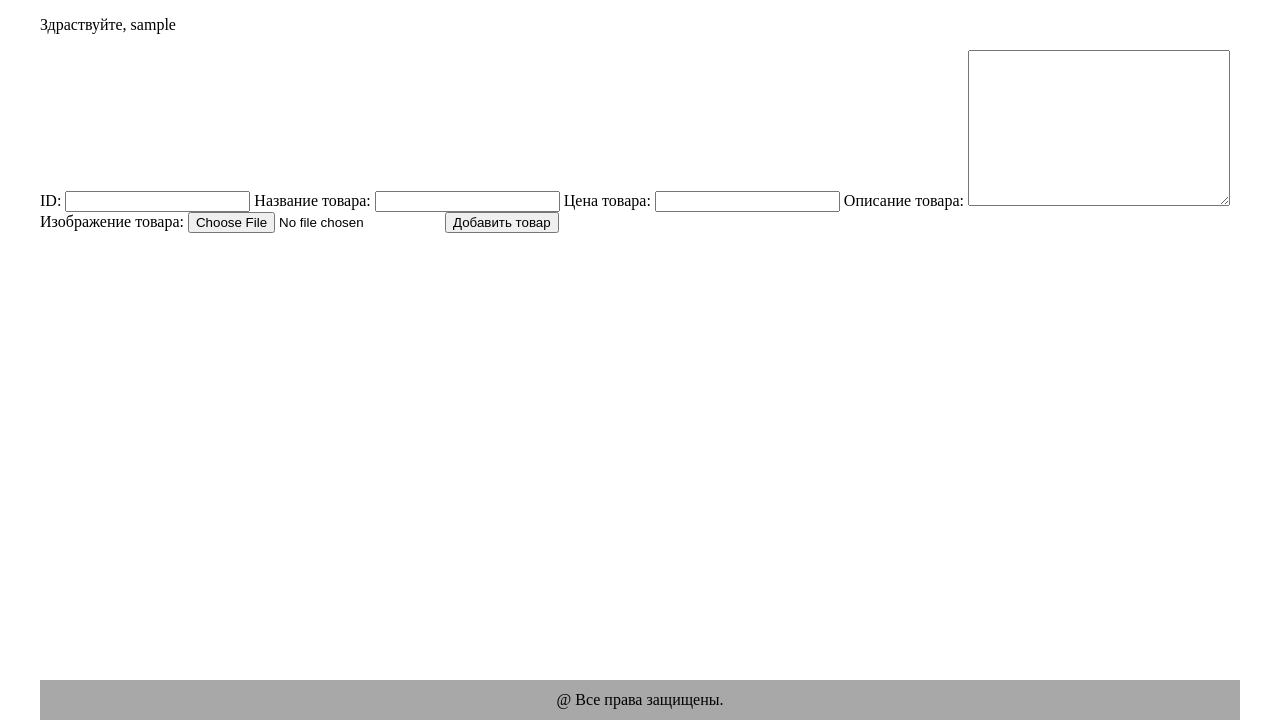
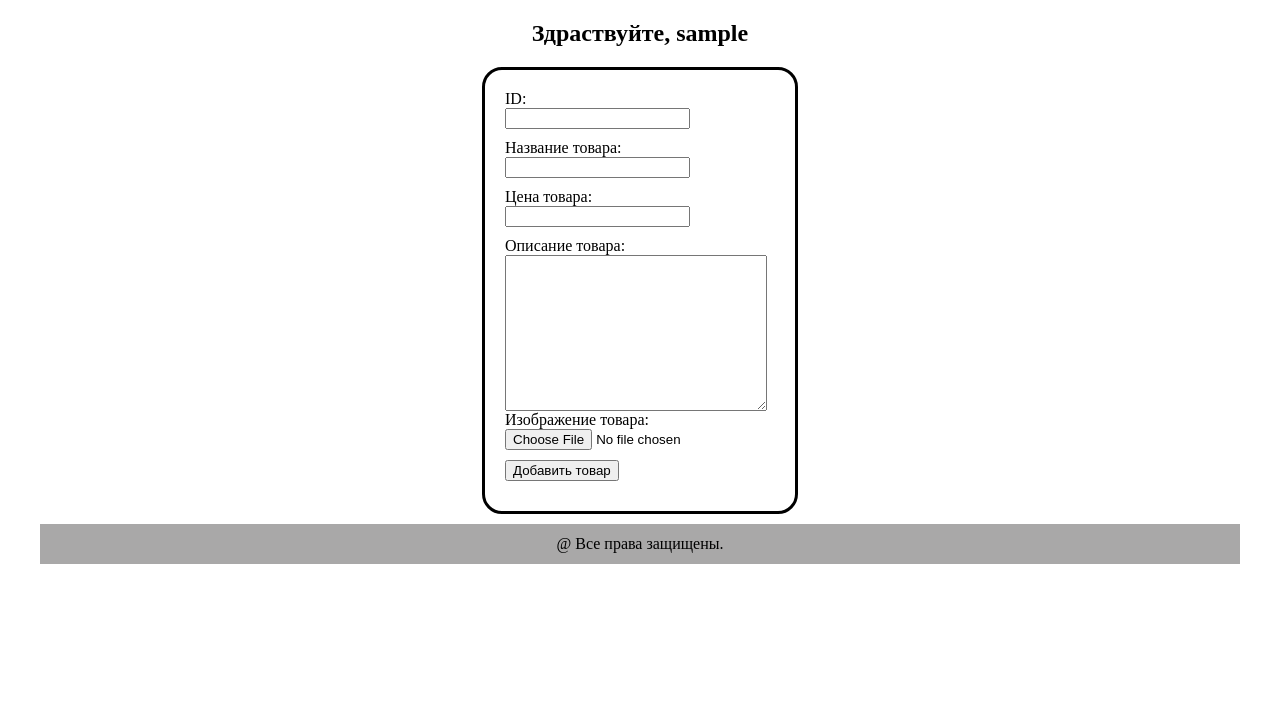
Before and after one commit to Ruslan-BRV/projectFlask, a Flask app: page /admin in a window 1280 px wide. Shown: the part 97-817 px from the top of the page. After the commit the page ends 661 px from the top, so only its background shows below. Run offline with Flask 3, Linux system fonts and the light colour scheme; the visitor is signed in with stand-in values (Sample User, id 1); data that the repository does not hold is empty.

Commit message:
Добавил стили в админ панель и страницу товаров

```diff
--- /dev/null
+++ b/static/css/admin.css
@@ -0,0 +1,26 @@
+input {
+    display: block;
+}
+textarea {
+    display: block;
+}
+input {
+    margin-bottom: 10px;
+}
+form {
+    border: solid;
+    width: 270px;
+    padding: 20px;
+    border-radius: 20px;
+    margin: 0 auto;
+}
+.product {
+    border: solid;
+    width: 500px;
+    padding: 5px;
+    border-radius: 20px;
+    margin: 0 auto 10px;
+}
+h2 {
+    text-align: center;
+}
--- a/static/css/style.css
+++ b/static/css/style.css
@@ -28,13 +28,11 @@ header {
     background-color: burlywood;
 }
 
-main {
-    height: 83vh;
-}
 footer {
     display: flex;
     background-color: rgb(169, 168, 168);
     height: 40px;
     justify-content: center;
     align-items: center;
+    margin-top: 10px;
 }
--- a/templates/admin.html
+++ b/templates/admin.html
@@ -1,12 +1,14 @@
 {% extends "base.html" %}
-
+{% block styles %}
+    <link rel="stylesheet" href="static/css/admin.css">
+{% endblock styles %}
 {% block title %}Golden Vision. Административная панель{% endblock title %}
 
 {% block main %}
-    <p>Здраствуйте, {{ login }}</p>
+    <h2>Здраствуйте, {{ login }}</h2>
 
     {% for product in products %}
-        <p>Id: {{product[0]}}; Название: {{product[1]}}; Цена: {{product[2]}}</p>
+        <p class="product">Id: {{product[0]}}; Название: {{product[1]}}; Цена: {{product[2]}}</p>
     {% endfor %}
 
     <form method="post" enctype="multipart/form-data">
@@ -26,7 +28,5 @@
         <input type="file" name="photo" id="photo">
 
         <input type="submit" value="Добавить товар">
-
-
     </form>
 {% endblock main %}
--- a/templates/products.html
+++ b/templates/products.html
@@ -21,7 +21,7 @@
                 <h2 class="name">{{ product[1] }}</h2>
                 <p class="desc">{{ product[3] }}</p>
                 <h4 class="price">{{ product[2] }}</h4>
-                <img class="imgProduct" src="{{ product[4] }}" alt="очки">
+                <div class="imgDiv"><img class="imgProduct" src="{{ product[4] }}" alt="очки"></div>
             </article>
         {% endfor %}
     </div>
```
Also changed, not shown: static/css/products.css (+8 -2 lines).
